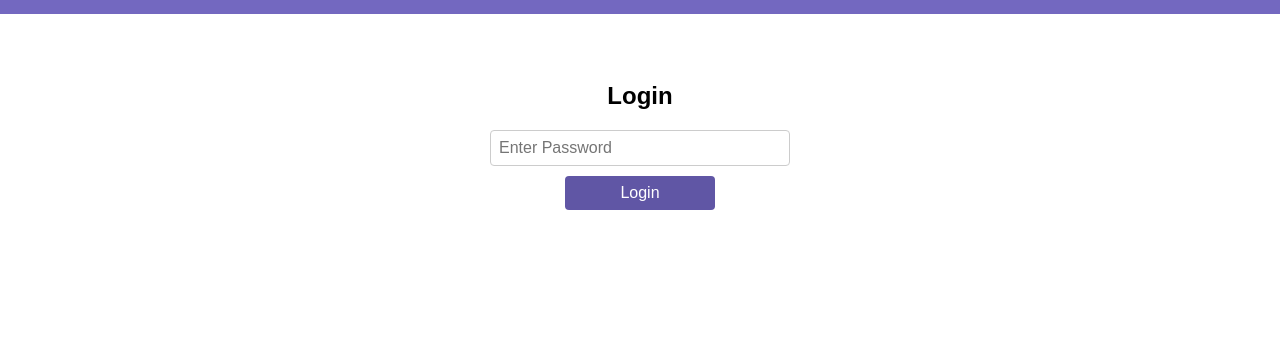
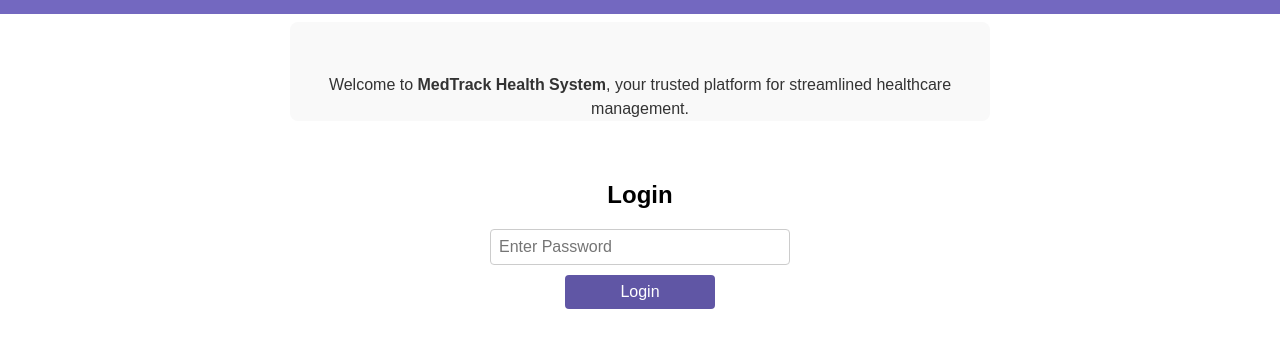
Before and after one commit to Joan2509/medtrack, a plain HTML site: page frontend/index.html in a window 1280 px wide. Shown: the part 48-396 px from the top of the page. Drawn offline with Linux system fonts and the light colour scheme.

Commit message:
add site description on login page

```diff
--- a/frontend/index.html
+++ b/frontend/index.html
@@ -42,7 +42,9 @@
 
     <div class="container">
         <div id="login" class="section">
-            <h2>Login</h2>
+            <div class="login-description">
+                <p>Welcome to <strong>MedTrack Health System</strong>, your trusted platform for streamlined healthcare management.</p>
+            </div>            <h2>Login</h2>
             <input type="password" id="password" placeholder="Enter Password">
             <button onclick="login()">Login</button>
             <p id="login-error" class="error"></p>
```
